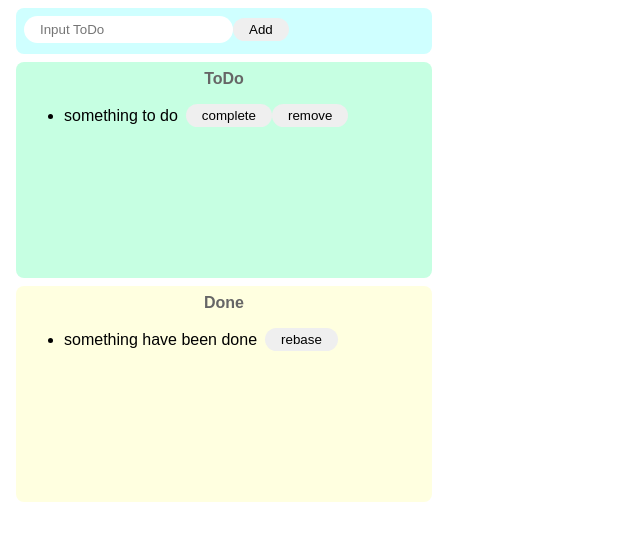
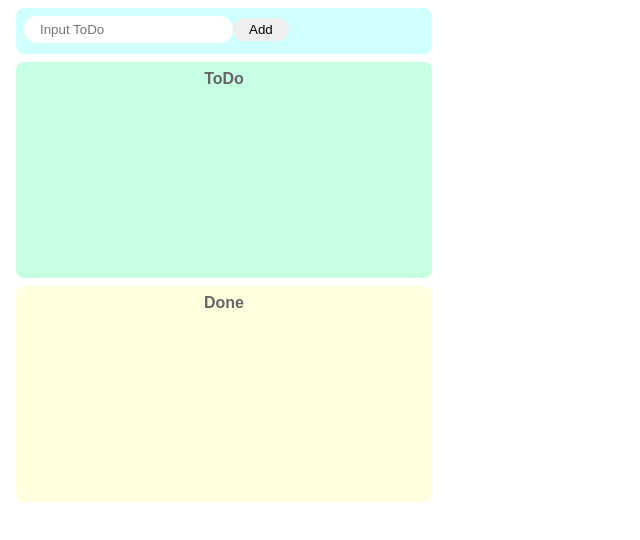
Before and after one commit to sota0121/codesandbox-react-todo, a React (Create React App) app: page / in a window 1280 px wide. Shown: the top 540 px of the page, without its empty margins (0-640 px from the left). Built offline with nearby package versions, Linux system fonts and the light colour scheme.

Commit message:
rm test initial value

```diff
--- a/src/App.jsx
+++ b/src/App.jsx
@@ -1,16 +1,13 @@
 import React, { useState } from "react";
 import "./styles.css";
-
-const initialToDoContents = ["something to do"];
-const initialDoneContents = ["something have been done"];
 
 export default function App() {
   // ---------------------------
   // state
   // ---------------------------
   const [inputText, setInputText] = useState("");
-  const [todoContents, setToDoContents] = useState(initialToDoContents);
-  const [doneContents, setDoneContents] = useState(initialDoneContents);
+  const [todoContents, setToDoContents] = useState([]);
+  const [doneContents, setDoneContents] = useState([]);
 
   // ---------------------------
   // handler
```
